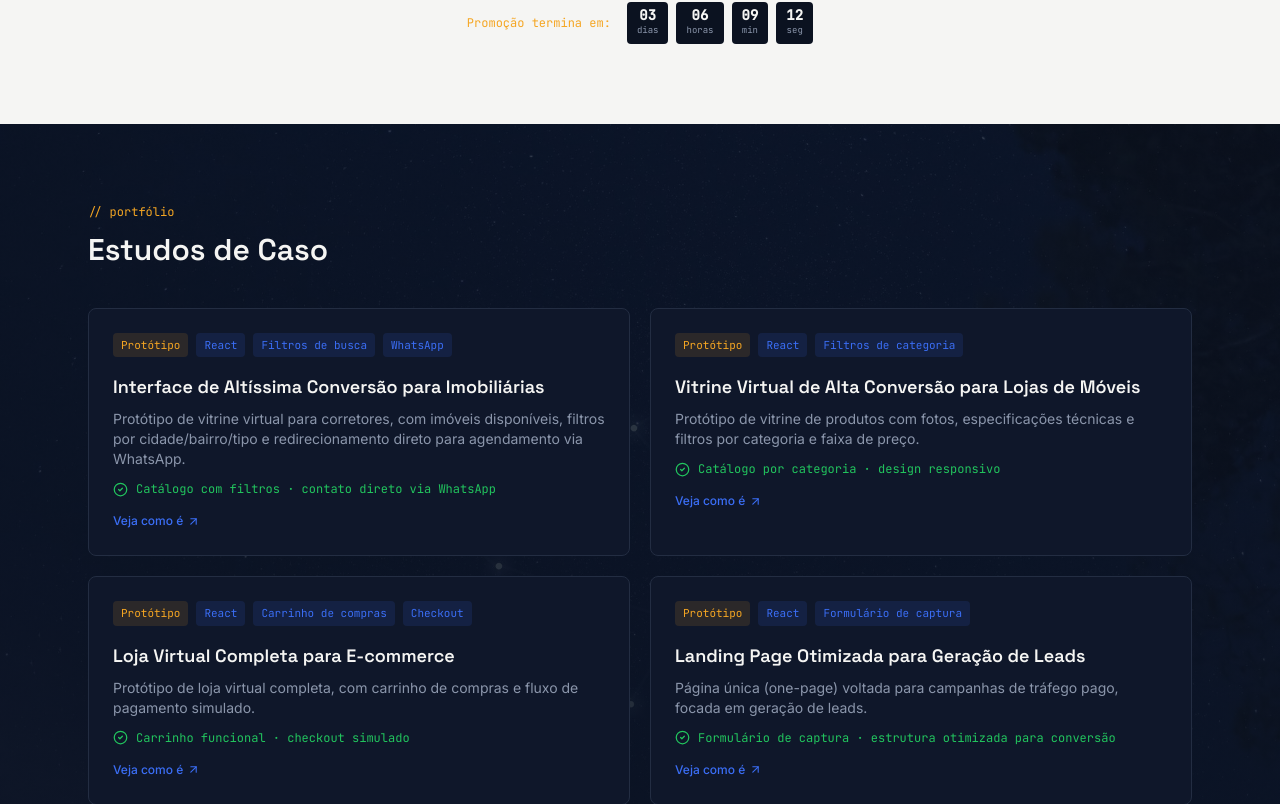
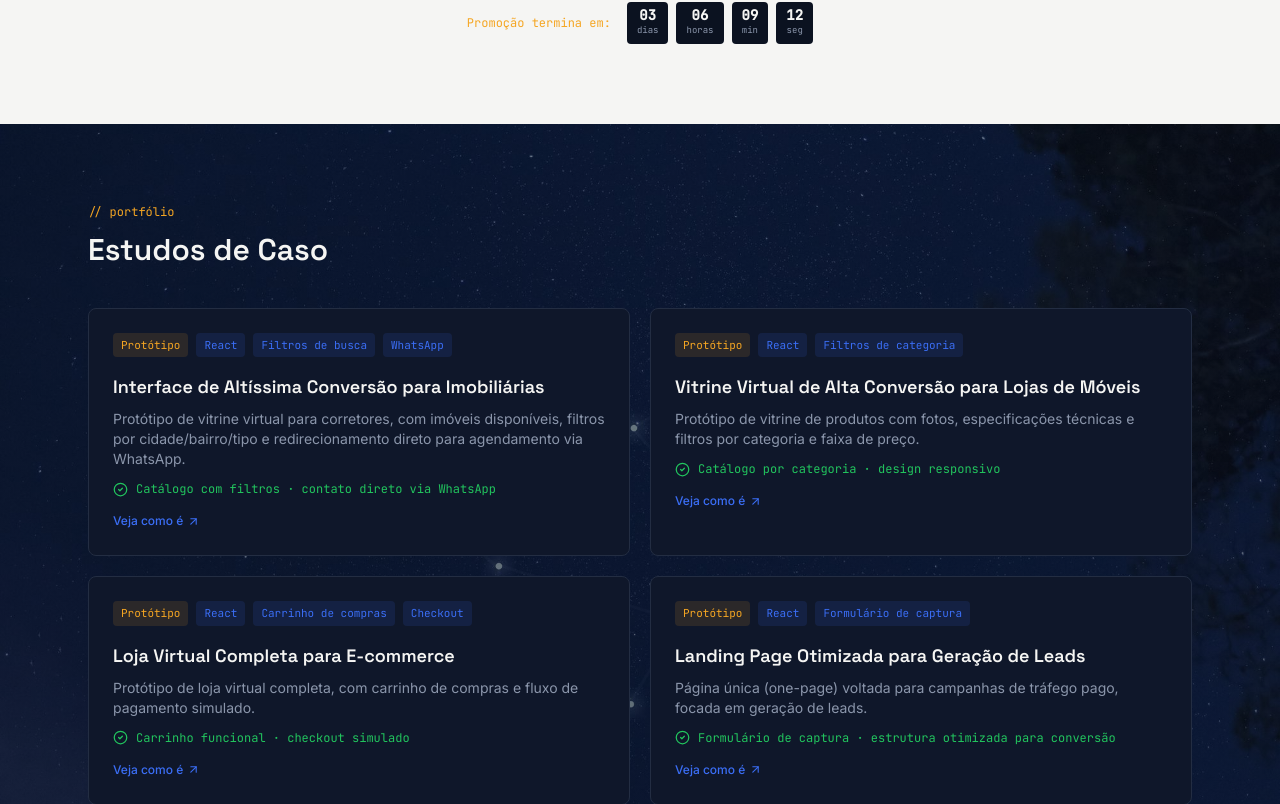
Before and after one commit to jesgalves/design-sites, a React (Vite) app: page / in a window 1280 px wide. Shown: the part 1496-2300 px from the top of the page. Built offline with nearby package versions, Linux system fonts and the light colour scheme.

Commit message:
mais uma atualizacao do gradiente

```diff
--- a/src/App.jsx
+++ b/src/App.jsx
@@ -68,7 +68,7 @@ body.custom-cursor-active, body.custom-cursor-active * {
   100% { background-position: 0% 0%; }
 }
 .hero-stars-bg {
-  background-image: linear-gradient(180deg, rgba(11,18,32,0.82), rgba(11,18,32,0.9)), url('/images/hero-stars.jpg');
+  background-image: linear-gradient(180deg, rgba(11,18,32,0.55), rgba(11,18,32,0.62)), url('/images/hero-stars.jpg');
   background-size: cover;
   background-position: center;
   background-repeat: no-repeat;
```
